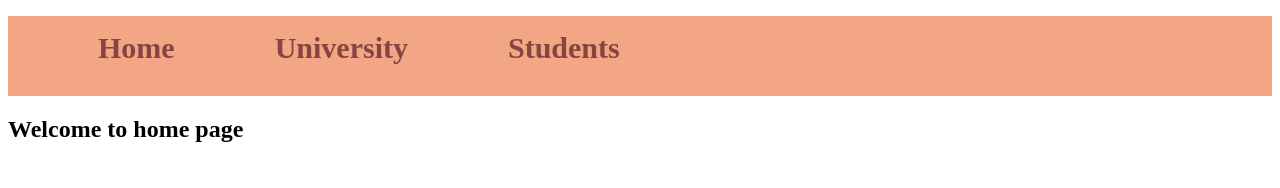
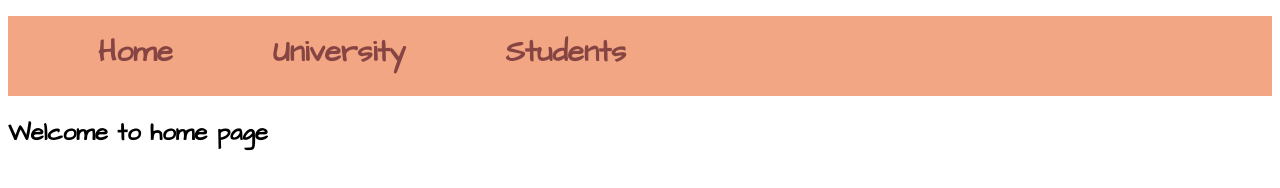
Before and after one commit to NemanjaManot/students, a React app: page / in a window 1280 px wide. Built offline with nearby package versions, Linux system fonts and the light colour scheme.

Commit message:
new font

```diff
--- a/index.html
+++ b/index.html
@@ -2,9 +2,11 @@
 <html lang="en">
 <head>
     <meta charset="UTF-8">
-   <meta name="viewport" content="width=device-width, user-scalable=no, initial-scale=1.0, maximum-scale=1.0, minimum-scale=1.0">
+    <meta name="viewport"
+          content="width=device-width, user-scalable=no, initial-scale=1.0, maximum-scale=1.0, minimum-scale=1.0">
     <meta http-equiv="X-UA-Compatible" content="ie=edge">
     <link rel="stylesheet" href="dist/main.css">
+    <link href='https://fonts.googleapis.com/css?family=Architects Daughter' rel='stylesheet'>
     <title>University & Students</title>
 </head>
 <body>
--- a/src/css/_app.scss
+++ b/src/css/_app.scss
@@ -1,3 +1,7 @@
+body {
+  font-family: 'Architects Daughter';
+}
+
 div {
   p {
     color: $main-color;
```
Lines whose indentation alone changed are shown as unchanged.
